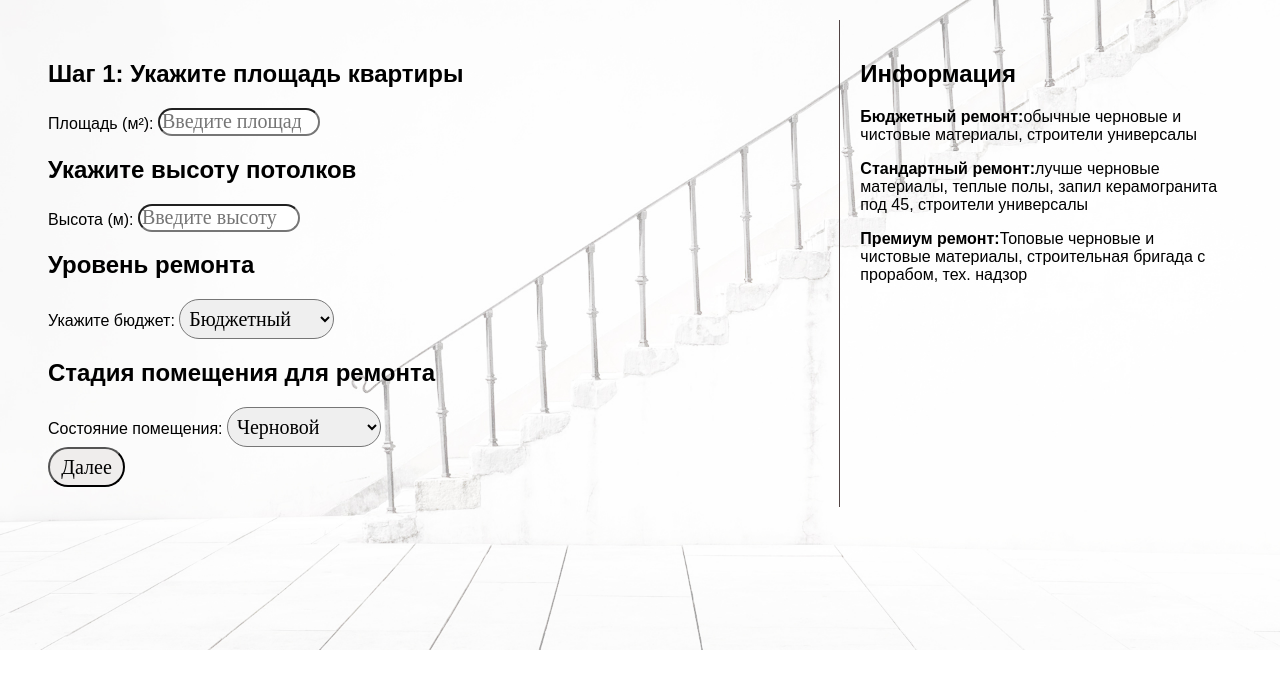
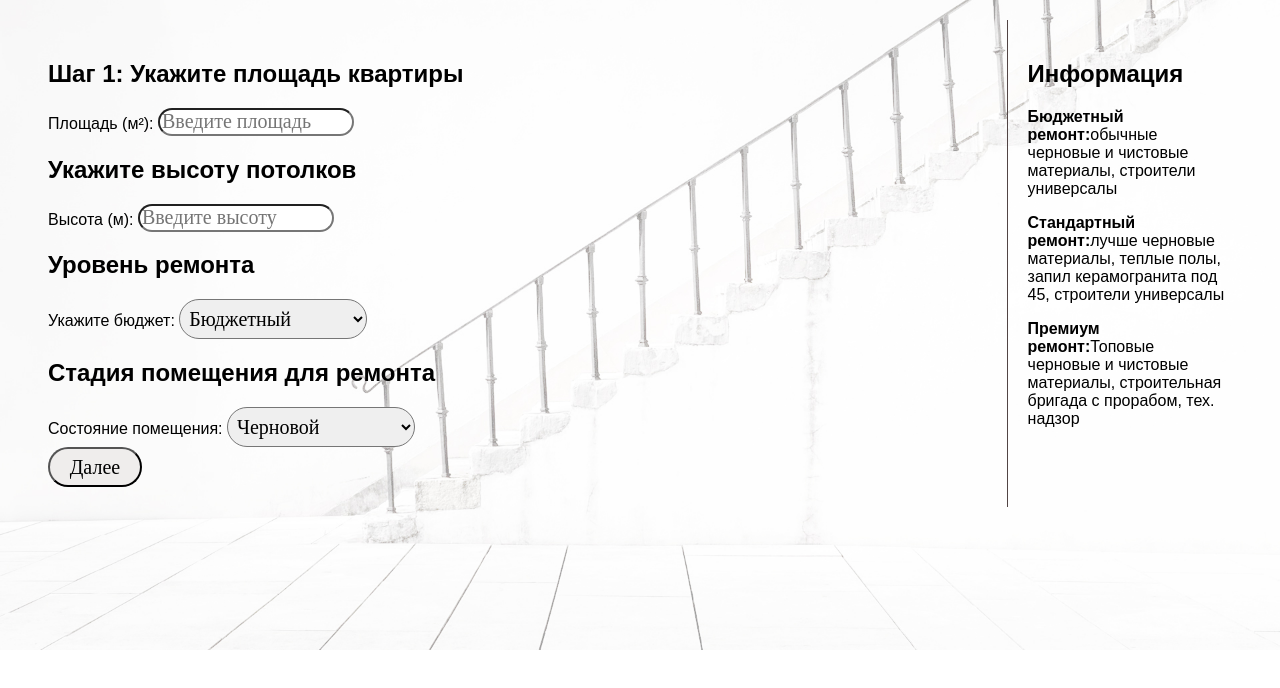
Before and after one commit to deamontz/andgdesremont, a plain HTML site: page index.html in a window 1280 px wide. Shown: the part 88-776 px from the top of the page. Drawn offline with Linux system fonts and the light colour scheme.

Commit message:
Update templatemo-style.css
Signed-off-by: deamontz <131984640+deamontz@users.noreply.github.com>

```diff
--- a/css/templatemo-style.css
+++ b/css/templatemo-style.css
@@ -20,12 +20,12 @@ h1 {
 
 .left-side {
     flex: 1;
-	 width: 400px;
+	 width: 100%;
     padding: 20px;
 }
 
 .right-side {
-    width: 30%;
+    width: 200px;
     padding: 20px;
     border-left: 1px solid #514444;
 }
```
